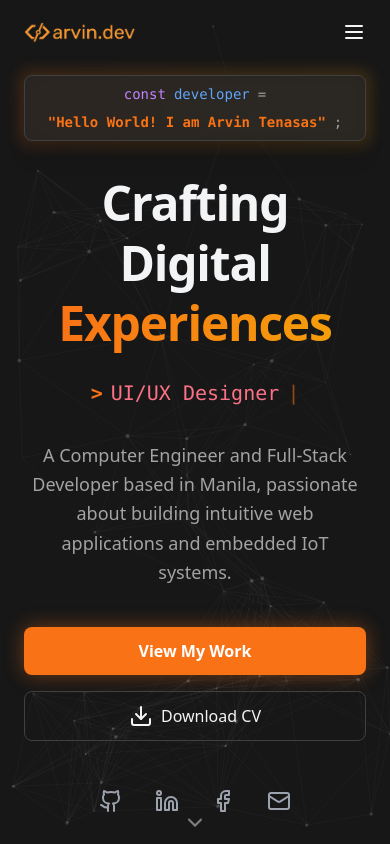
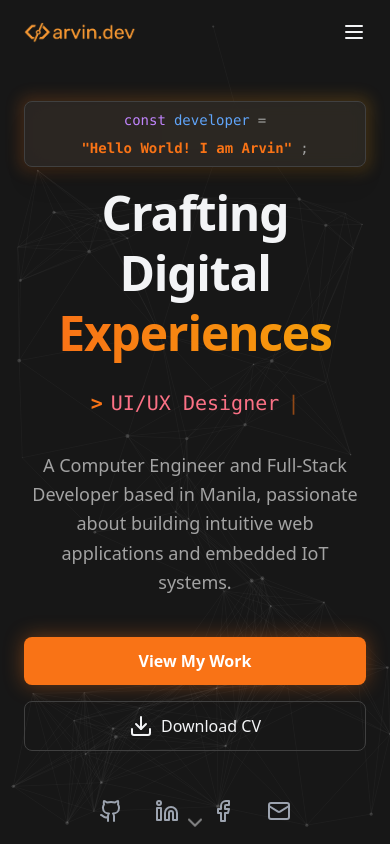
Before and after one commit to tenasasarvin/my-modern-port-folio, a React (Vite) app: page / in a window 390 px wide. Shown: the top 844 px of the page. Built offline with nearby package versions, Linux system fonts and the light colour scheme.

Commit message:
-adjust the placment of home section to make it balance from mobile screen

```diff
--- a/src/App.jsx
+++ b/src/App.jsx
@@ -424,7 +424,7 @@ const Hero = () => {
   return (
     <section
       id="home"
-      className="h-screen relative flex items-center justify-center overflow-hidden bg-white dark:bg-neutral-900"
+      className="h-screen relative pt-9 flex items-center justify-center overflow-hidden bg-white dark:bg-neutral-900"
     >
       <canvas
         ref={canvasRef}
@@ -432,7 +432,7 @@ const Hero = () => {
       />
 
       <div className="relative z-10 text-center px-6 max-w-4xl mx-auto">
-        <div className="mb-8 inline-block">
+        <div className="mb-4 inline-block">
           <div className="relative group cursor-default mt-11">
             <div className="absolute -inset-1 bg-gradient-to-r from-orange-500 to-amber-500 rounded-lg blur opacity-20 group-hover:opacity-40 transition duration-500"></div>
             <span className="relative px-4 py-2 rounded-lg border border-gray-200 dark:border-neutral-700 bg-white/80 dark:bg-neutral-800/80 backdrop-blur text-sm font-mono flex flex-wrap items-center justify-center gap-2 shadow-xl">
@@ -440,7 +440,7 @@ const Hero = () => {
               <span className="text-blue-600 dark:text-blue-400">developer</span>
               <span className="text-gray-500 dark:text-neutral-400">=</span>
               <span className="text-orange-600 dark:text-orange-500 font-semibold">
-                "Hello World! I am Arvin Tenasas"
+                "Hello World! I am Arvin"
               </span>
               <span className="text-gray-500 dark:text-neutral-400">;</span>
             </span>
```
